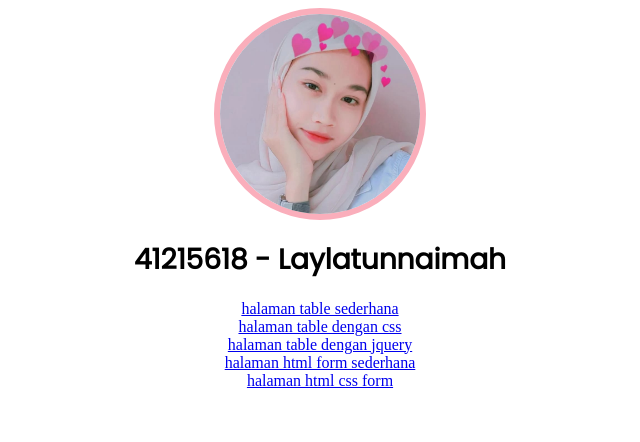
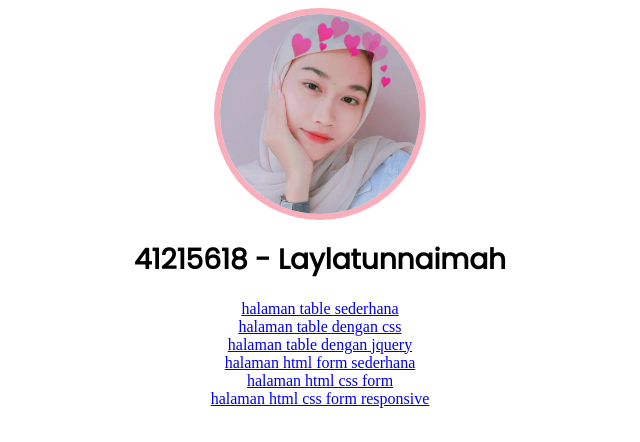
Before and after one commit to Laylatunnaimah/Laylatunnaimah.github.io, a plain HTML site: page index.html in a window 1280 px wide. Shown: the whole page, without its empty margins (320-960 px from the left). Drawn offline with Linux system fonts and the light colour scheme.

Commit message:
Update index.html

```diff
--- a/index.html
+++ b/index.html
@@ -36,6 +36,7 @@
     <a href="./p03/table_jquery.html">halaman table dengan jquery</a>
     <a href="./p04/form.html">halaman html form sederhana</a>
     <a href="./p04/form_css.html">halaman html css form</a>
+    <a href="./p04/form_responsive.html">halaman html css form responsive</a>
 
   </div>
 </body>
```
